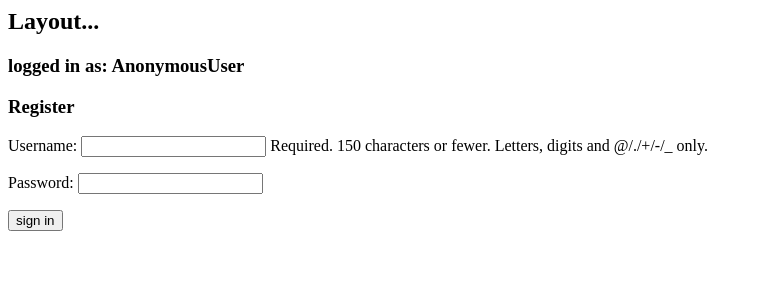
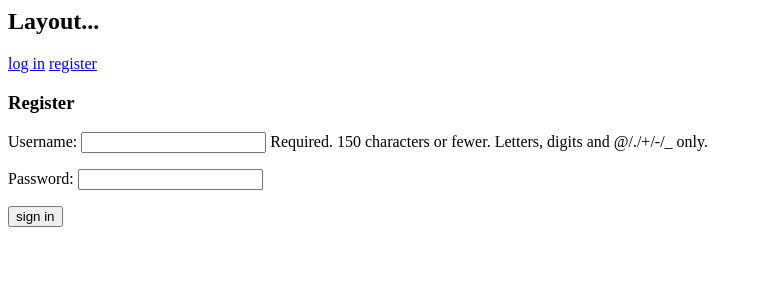
Before and after one commit to danielforgacs/PhanGhon, a Django app: page /register in a window 1280 px wide. Shown: the top 300 px of the page, without its empty margins (0-762 px from the left). Run offline with Django 3.2, Linux system fonts and the light colour scheme.

Commit message:
added login/logout/register links to templates

```diff
--- a/PhanGon/phantomname/templates/phantomname/layout.html
+++ b/PhanGon/phantomname/templates/phantomname/layout.html
@@ -1,4 +1,12 @@
 <h2>Layout...</h2>
-<h3>logged in as: <strong>{{ request.user }}</strong></h3>
+
+{% if request.user.is_authenticated %}
+	<h3>logged in as: <strong>{{ request.user }}</strong></h3>
+	<a href="{% url 'logout' %}">log out</a>
+{% else %}
+	<a href="{% url 'login' %}">log in</a>
+	<a href="{% url 'register' %}">register</a>
+{% endif %}
+
 {% block body %}
 {% endblock %}
```
